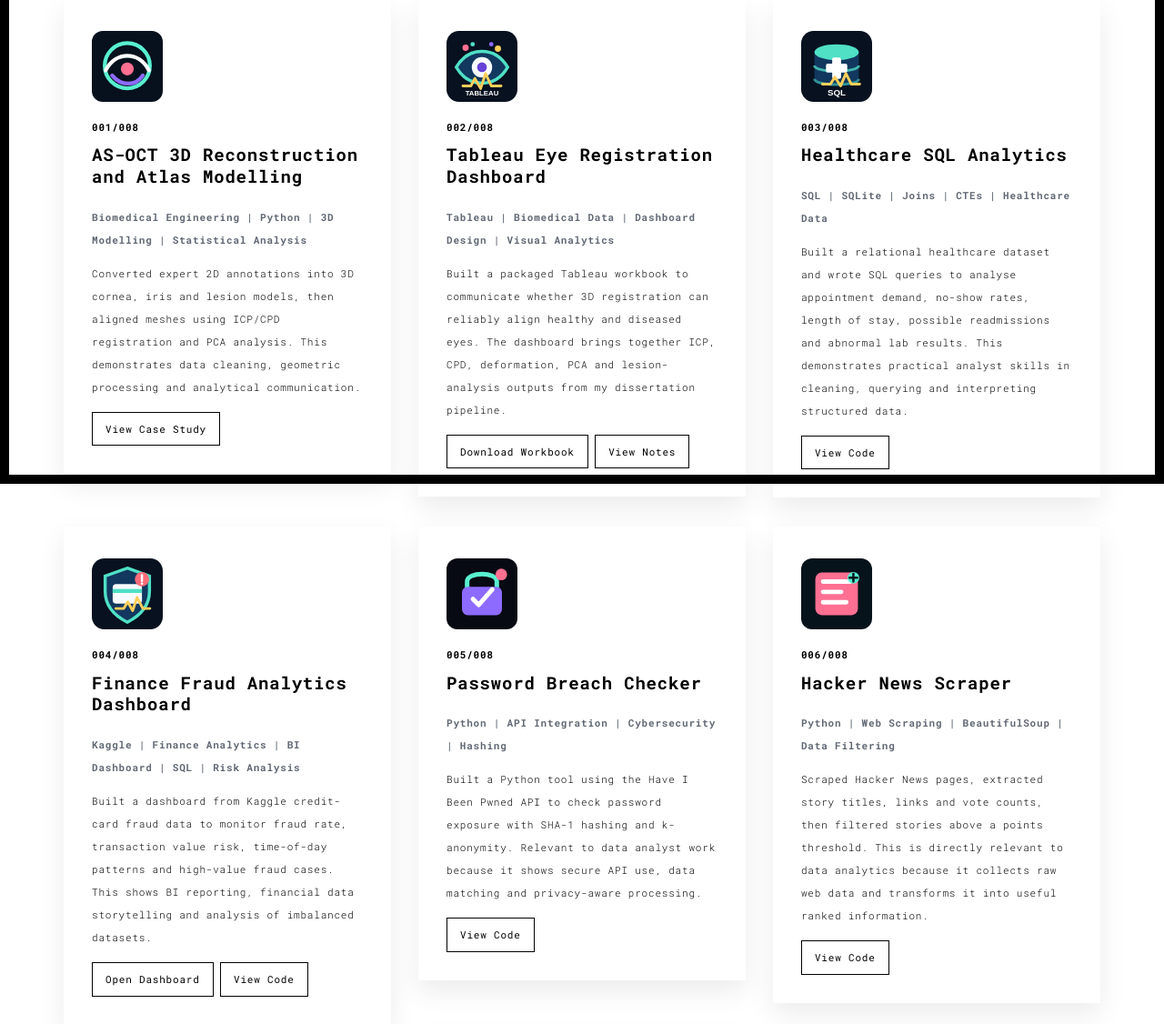
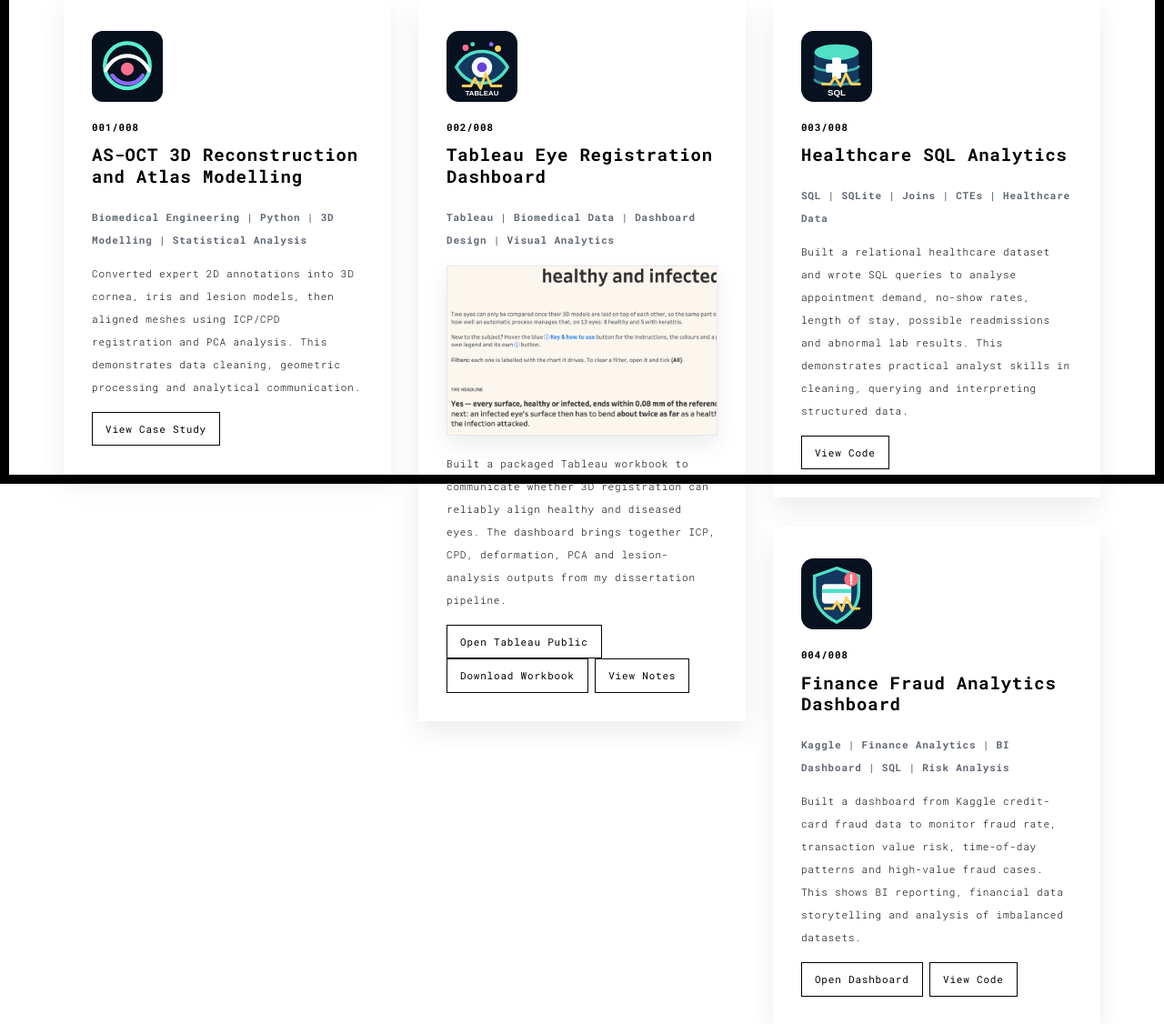
Before and after one commit to omosekeji88-cloud/Temi-Porto, a Flask app: page /works.html in a window 1280 px wide. Shown: the part 268-1394 px from the top of the page at 91% size. Run offline with Flask 3, Linux system fonts and the light colour scheme; some libraries are stand-ins or nearby versions.

Commit message:
Add Tableau Public link and preview

```diff
--- a/static/portfolio.css
+++ b/static/portfolio.css
@@ -115,6 +115,28 @@ body {
   height: 78px;
   margin: 0 0 22px;
   object-fit: contain;
+}
+
+.project-dashboard-preview {
+  display: block;
+  margin: 16px 0 18px;
+  border: 1px solid var(--line);
+  background: #f7f8fb;
+  box-shadow: 0 10px 24px rgba(6, 8, 20, .08);
+  transition: transform .22s ease, box-shadow .22s ease;
+}
+
+.project-dashboard-preview:hover,
+.project-dashboard-preview:focus {
+  transform: translateY(-4px);
+  box-shadow: 0 16px 34px rgba(6, 8, 20, .14);
+}
+
+.project-dashboard-preview img {
+  display: block;
+  width: 100%;
+  aspect-ratio: 16 / 10;
+  object-fit: cover;
 }
 
 .card-container.portfolio-card {
--- a/templates/works.html
+++ b/templates/works.html
@@ -12,7 +12,7 @@
 <link rel="icon" type="image/x-icon" href="{{ url_for('favicon') }}?v=10">
 <title>{% block title %}Temidayo Omosekeji Engineering and Data Portfolio{% endblock %}</title>
 <link href="{{ url_for('static', filename='main.3f6952e4.css') }}?v=10" rel="stylesheet">
-<link href="{{ url_for('static', filename='portfolio.css') }}?v=23" rel="stylesheet">
+<link href="{{ url_for('static', filename='portfolio.css') }}?v=24" rel="stylesheet">
 
 </head>
 <body>
@@ -67,7 +67,11 @@
           <h4>002/008</h4>
           <h3>Tableau Eye Registration Dashboard</h3>
           <p class="project-tags">Tableau | Biomedical Data | Dashboard Design | Visual Analytics</p>
+          <a class="project-dashboard-preview" href="https://public.tableau.com/app/profile/temi.omosekeji/viz/Can3DEyeRegistrationReliablyAlignHealthyandDiseasedEyes/NativeInteractiveDashboard" target="_blank" rel="noopener" aria-label="Open Tableau Public eye registration dashboard">
+            <img src="{{ url_for('static', filename='assets/tableau/eye-registration-tableau-preview.png') }}" alt="Preview of Tableau eye registration dashboard">
+          </a>
           <p>Built a packaged Tableau workbook to communicate whether 3D registration can reliably align healthy and diseased eyes. The dashboard brings together ICP, CPD, deformation, PCA and lesion-analysis outputs from my dissertation pipeline.</p>
+          <a href="https://public.tableau.com/app/profile/temi.omosekeji/viz/Can3DEyeRegistrationReliablyAlignHealthyandDiseasedEyes/NativeInteractiveDashboard" class="btn btn-default" target="_blank" rel="noopener">Open Tableau Public</a>
           <a href="{{ url_for('static', filename='assets/tableau/eye-registration-tableau-dashboard.twbx') }}" class="btn btn-default" download>Download Workbook</a>
           <a href="https://github.com/omosekeji88-cloud/Temi-Porto/tree/main/projects/tableau-eye-registration-dashboard" class="btn btn-default" target="_blank" rel="noopener">View Notes</a>
         </div>
```
Also changed, not shown: projects/tableau-eye-registration-dashboard/README.md, static/assets/tableau/eye-registration-tableau-preview.png (added).
